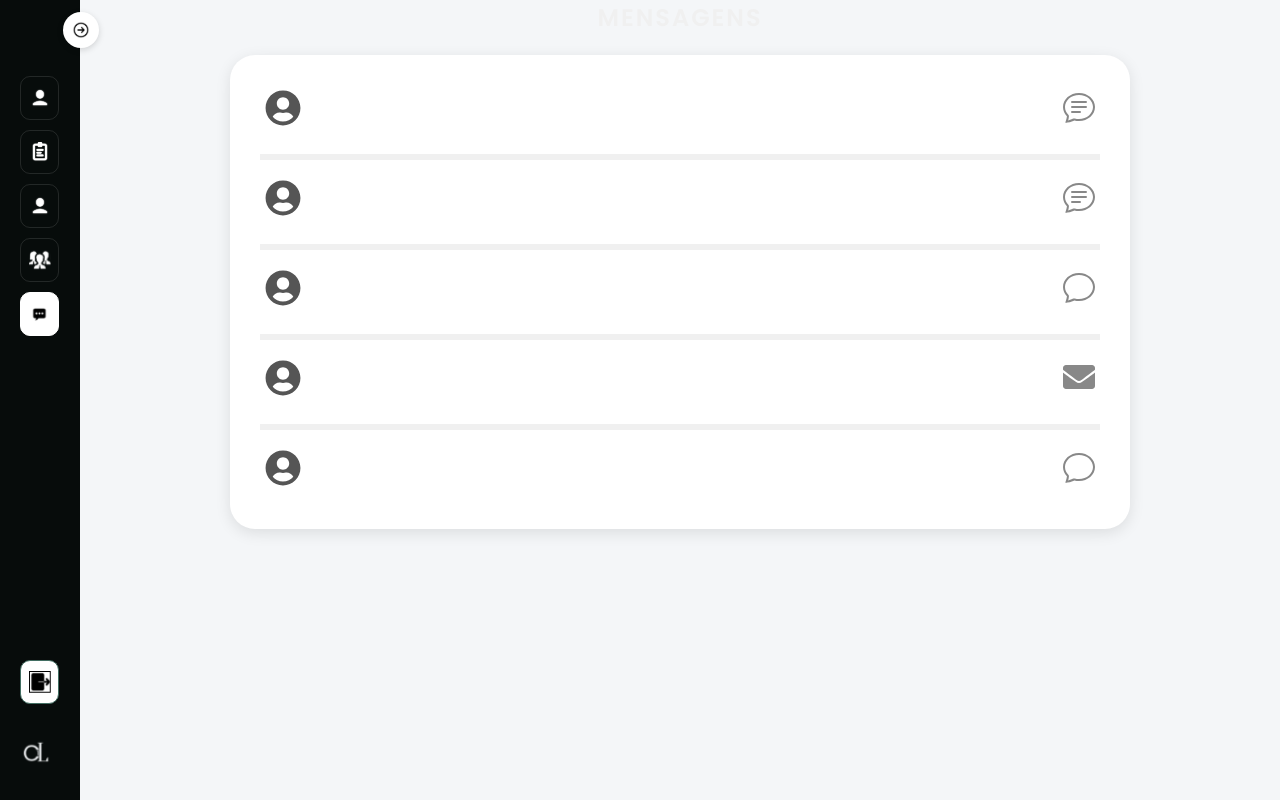
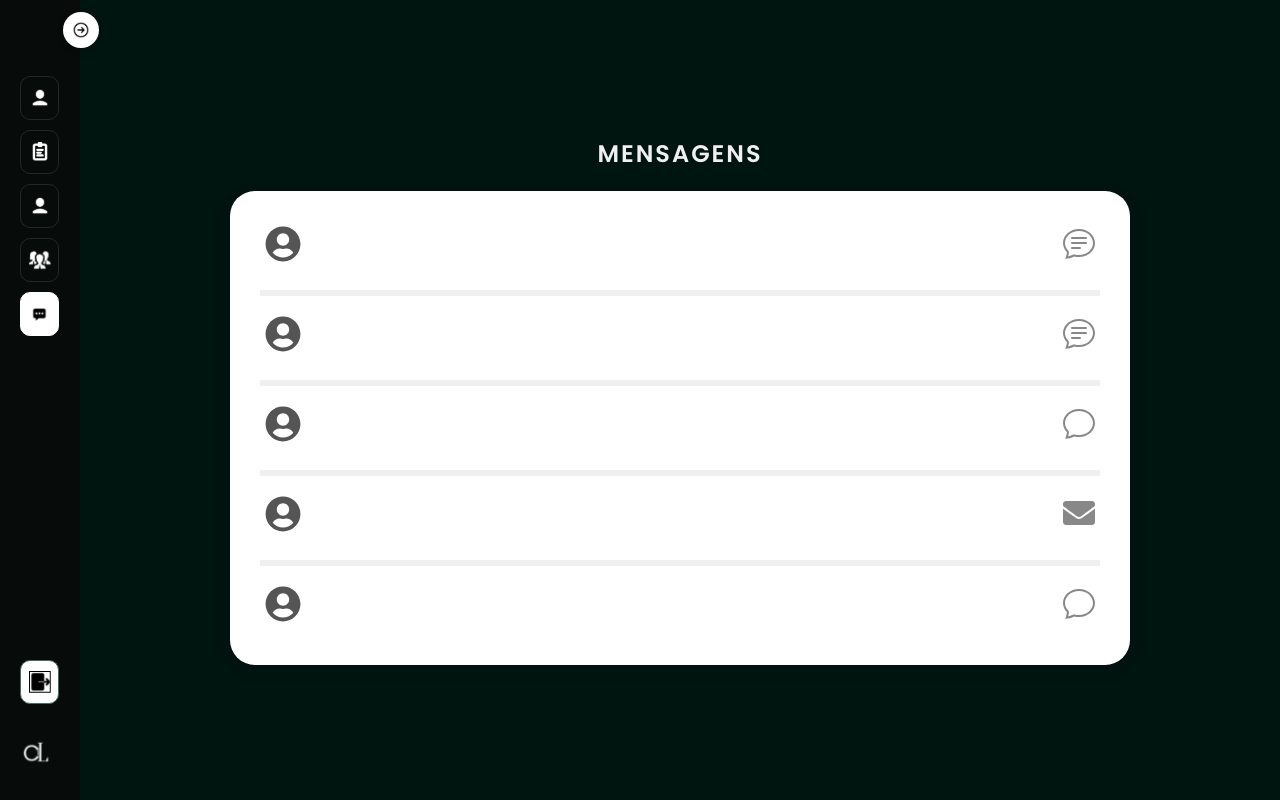
Before and after one commit to ElleDias/Code1Line, a React (Create React App) app in the folder Projeto Loom/: page /Mensagem in a window 1280 px wide. Built offline with nearby package versions, Linux system fonts and the light colour scheme; a web font is replaced by a local one.

Commit message:
:sparkles: centralizando e mudando fundo da tela de mensagens

```diff
--- a/Projeto Loom/src/pages/grafico/Grafico.css
+++ b/Projeto Loom/src/pages/grafico/Grafico.css
@@ -26,7 +26,7 @@
 } */
 
 .monitoramento-container.sidebar-open {
-   margin-left: 203px;
+   margin-left: 198px;
 }
 
 .monitoramento-container.sidebar-close,
--- a/Projeto Loom/src/pages/mensagem/Mensagem.css
+++ b/Projeto Loom/src/pages/mensagem/Mensagem.css
@@ -1,14 +1,17 @@
 @import url('https://fonts.googleapis.com/css2?family=Poppins:wght@400;500;600&display=swap');
 
-/* NOVO: Estilo para o container da página inteira */
 .pagina-mensagens {
   display: flex;
   flex-direction: column;
   align-items: center;
-  /* Centraliza o título e o card */
+  justify-content: center;
+  height: 100vh;
+  background-color: #001410;
   transition: margin-left 0.4s ease;
+  font-family: 'Poppins', sans-serif;
 }
 
+/* Ajuste para quando a sidebar estiver aberta ou fechada */
 .pagina-mensagens.sidebar-open {
   margin-left: 203px;
 }
@@ -18,31 +21,25 @@
   margin-left: 80px;
 }
 
-/* NOVO: Estilo para o título que agora fica do lado de fora */
+/* Título acima da caixa */
 .titulo-externo {
-  color: #f0f0f0;
-  /* Cor clara para contrastar com o fundo escuro */
-  font-size: 1.5em;
+  color: #ffffff;
+  font-size: 1.8em;
   font-weight: 600;
   letter-spacing: 2px;
   margin-bottom: 20px;
-  /* Espaço entre o título e a caixa branca */
 }
 
+/* Caixa branca no centro */
 .mensagens-container {
   background-color: #ffffff;
-  width: 1000%;
-  /* height: 80%; */
+  width: 90%;
   max-width: 900px;
-  /* Ajustei um pouco para ficar mais parecido com a foto */
-  padding: 15px 30px;
-  /* Reduzi o padding de cima pois não há mais título interno */
+  padding: 25px 40px;
   border-radius: 25px;
-  box-shadow: 0 4px 15px rgba(0, 0, 0, 0.1);
+  box-shadow: 0 4px 20px rgba(0, 0, 0, 0.15);
   box-sizing: border-box;
 }
-
-/* O estilo .titulo antigo foi removido pois não é mais necessário */
 
 .lista-mensagens {
   display: flex;
@@ -54,15 +51,11 @@
   align-items: center;
   justify-content: space-between;
   padding: 18px 5px;
-  border-bottom: 6px solid #f0f0f0;
+  border-bottom: 2px solid #e0e0e0;
 }
 
 .item-mensagem:last-child {
   border-bottom: none;
-}
-
-.avatar {
-  /* Estilos do avatar permanecem os mesmos */
 }
 
 .icone-acao {
--- a/Projeto Loom/src/pages/mensagemGestor/MensagemGestor.css
+++ b/Projeto Loom/src/pages/mensagemGestor/MensagemGestor.css
@@ -5,12 +5,14 @@
   display: flex;
   flex-direction: column;
   align-items: center;
-  /* Centraliza o título e o card */
+  justify-content: center;
+  height: 100vh;
+  background-color: #001410;
   transition: margin-left 0.4s ease;
 }
 
 .pagina-mensagens.sidebar-open {
-    margin-left: 203px;
+  margin-left: 200px;
 }
 
 .pagina-mensagens.sidebar-close,
--- a/Projeto Loom/src/pages/telagestor/TelaGestor.css
+++ b/Projeto Loom/src/pages/telagestor/TelaGestor.css
@@ -10,7 +10,7 @@
   transition: margin-left 0.4s ease;
 }
 .monitoramento-container.sidebar-open {
-  margin-left: 203px;
+  margin-left: 200px;
 }
 
 .monitoramento-container.sidebar-close,
```
